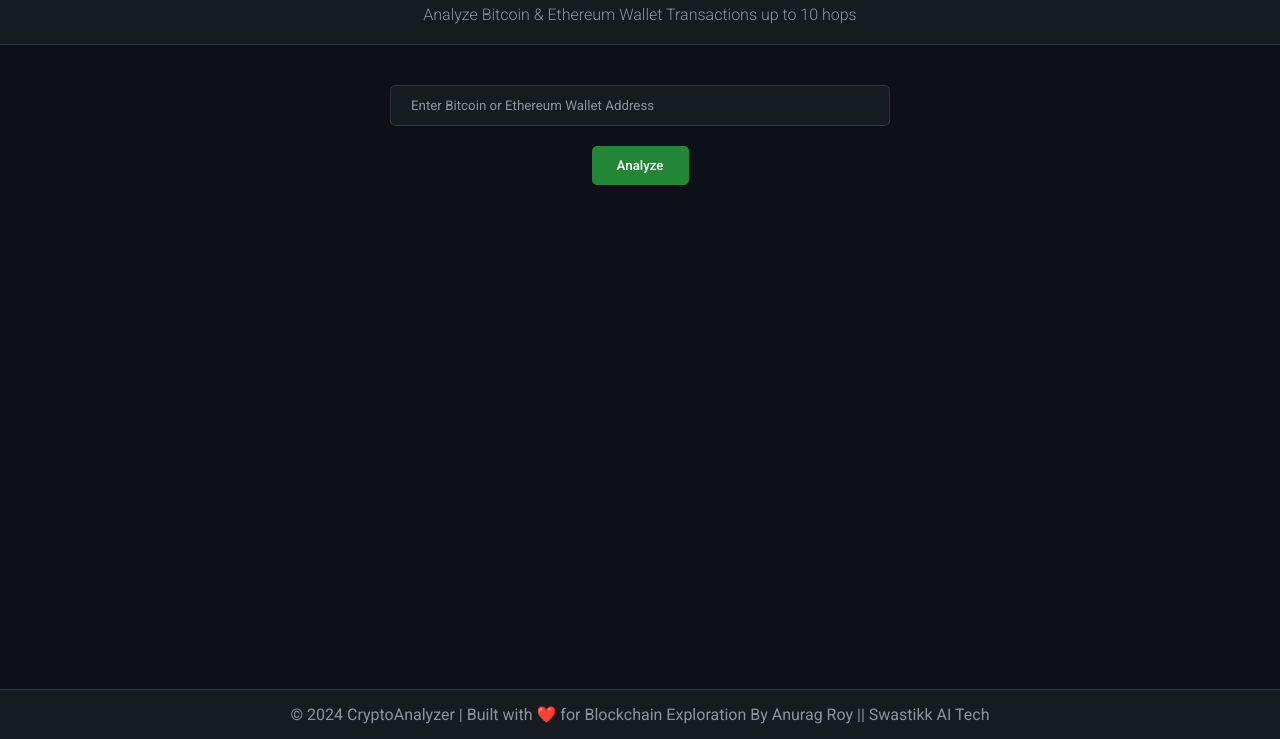
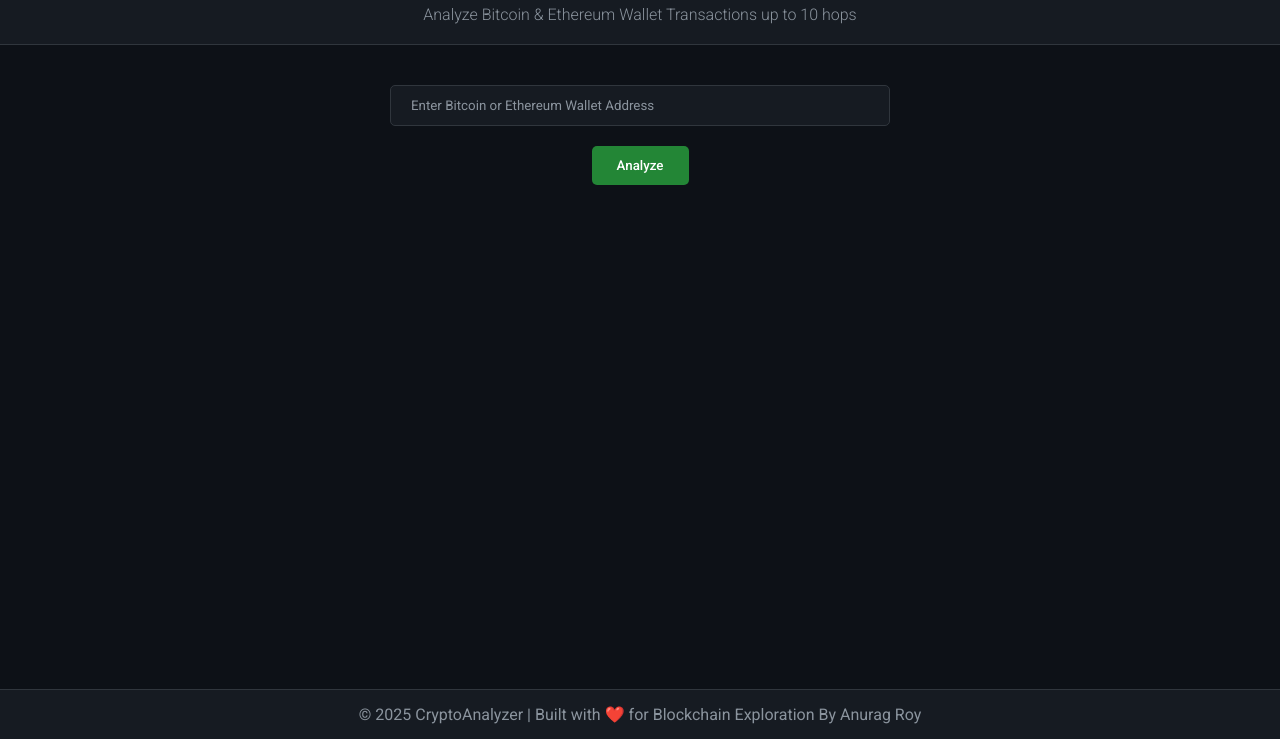
Before and after one commit to AnuragRoy485/hopvigilcloak, a plain HTML site: page index.html in a window 1280 px wide. Shown: the part 61-800 px from the top of the page. Drawn offline with Linux system fonts and the light colour scheme.

Commit message:
Update index.html

```diff
--- a/index.html
+++ b/index.html
@@ -21,7 +21,7 @@
   </div>
 
   <footer>
-    <p>&copy; 2024 CryptoAnalyzer | Built with ❤️ for Blockchain Exploration By Anurag Roy || Swastikk AI Tech</p>
+    <p>&copy; 2025 CryptoAnalyzer | Built with ❤️ for Blockchain Exploration By Anurag Roy </p>
   </footer>
 
   <script src="script.js"></script>
```
